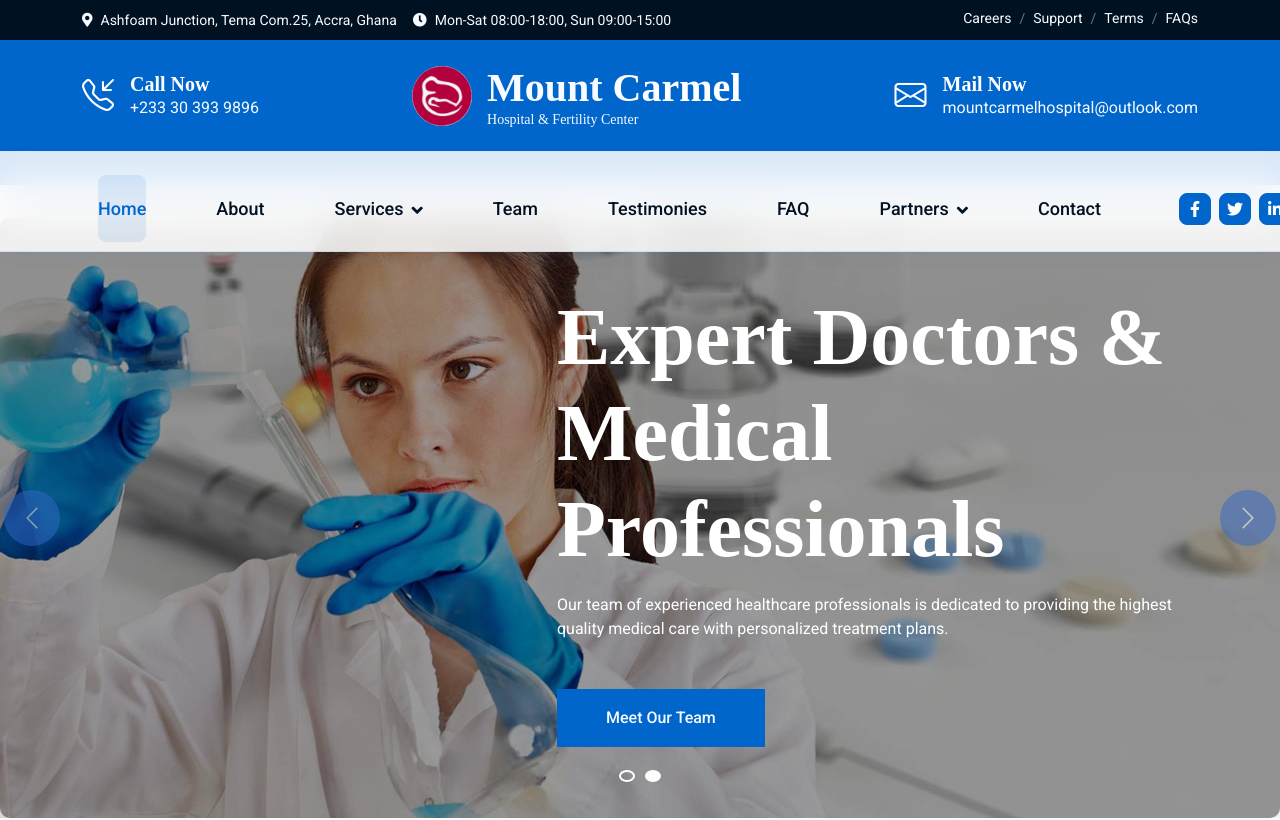
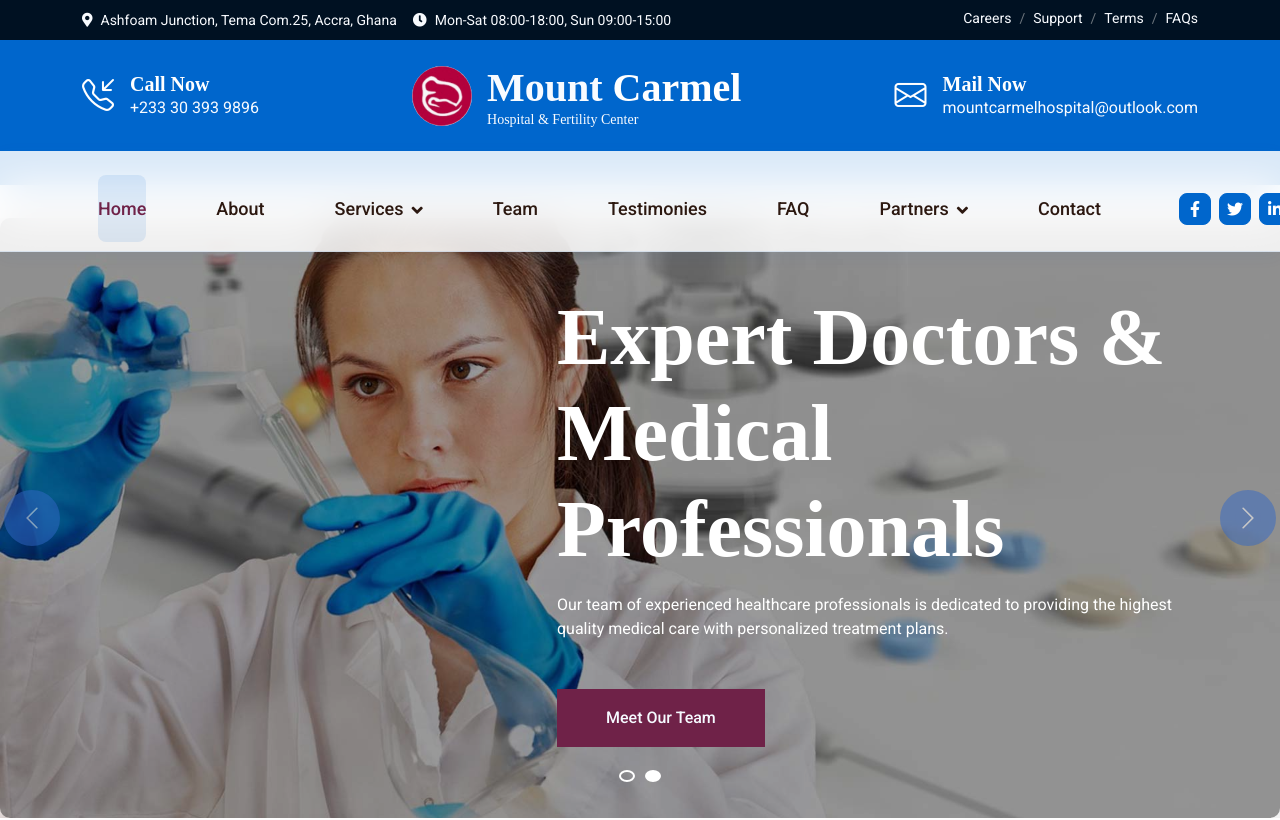
Before and after one commit to Richmond-Andoh/mount-carmel, a React (Vite) app: page / in a window 1280 px wide. Shown: the top 820 px of the page. Built offline with nearby package versions, Linux system fonts and the light colour scheme; a web font is replaced by a local one.

Commit message:
Some update on the website

```diff
--- a/src/components/Footer.jsx
+++ b/src/components/Footer.jsx
@@ -22,7 +22,7 @@ const Footer = () => {
   return (
     <>
       {/* Footer */}
-      <div className="container-fluid footer position-relative py-5 wow fadeIn" data-wow-delay="0.1s" style={{backgroundColor: '#003366'}}>
+      <div className="container-fluid footer position-relative py-5 wow fadeIn" data-wow-delay="0.1s" style={{backgroundColor: '#6f2248'}}>
         <div className="container">
           <div className="row g-5 py-5">
             <div className="col-lg-6 pe-lg-5">
--- a/src/components/Navbar.jsx
+++ b/src/components/Navbar.jsx
@@ -31,7 +31,7 @@ const Navbar = () => {
   }
 
   return (
-    <nav className={`fixed w-full z-50 py-5 bg-white shadow-md transition-all duration-300 ${scrolled ? 'py-2' : 'py-3'}`}>
+    <nav className={`fixed w-full z-50 py-5 shadow-md transition-all duration-300 ${scrolled ? 'py-2' : 'py-3'} bg-primary`}>
       <div className="w-full max-w-none px-2 sm:px-4 mx-0">
         <div className="flex flex-row items-center justify-between gap-2 md:gap-0">
           <Link to="/" className="flex items-center gap-2 xs:gap-3 text-left">
--- a/src/index.css
+++ b/src/index.css
@@ -4,14 +4,14 @@
 
 /* Custom CSS for Mount Carmel Hospital */
 :root {
-    --primary-color: #0066CC; /* Mount Carmel Blue - Primary */
-    --secondary-color: #003366; /* Darker Blue - Secondary */
-    --accent-color: #0099FF; /* Light Blue - Accent */
-    --dark-color: #001122; /* Very Dark Blue */
-    --light-color: #F8FBFF; /* Very Light Blue */
+    --primary-color: #6f2248; /* Mount Carmel Maroon - Primary */
+    --secondary-color: #DAA520; /* Golden Rod - Secondary */
+    --accent-color: #B8860B; /* Dark Golden Rod */
+    --dark-color: #4B1438; /* Very Dark Maroon */
+    --light-color: #FFF8DC; /* Cornsilk - Light background */
     --white-color: #FFFFFF;
-    --text-dark: #001122;
-    --text-light: #F8FBFF;
+    --text-dark: #2C1810;
+    --text-light: #FFF8DC;
 }
 
 /* Force Bootstrap navbar to display properly - override Tailwind */
```
